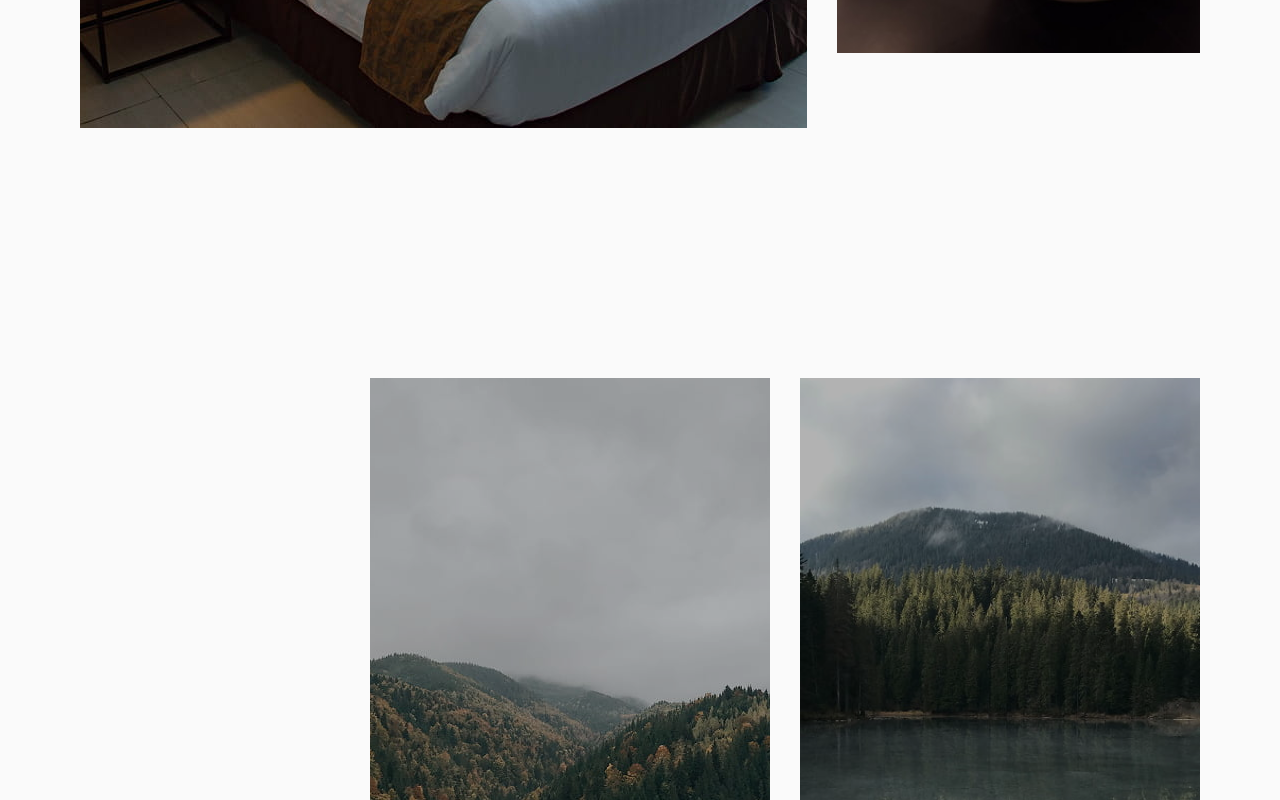
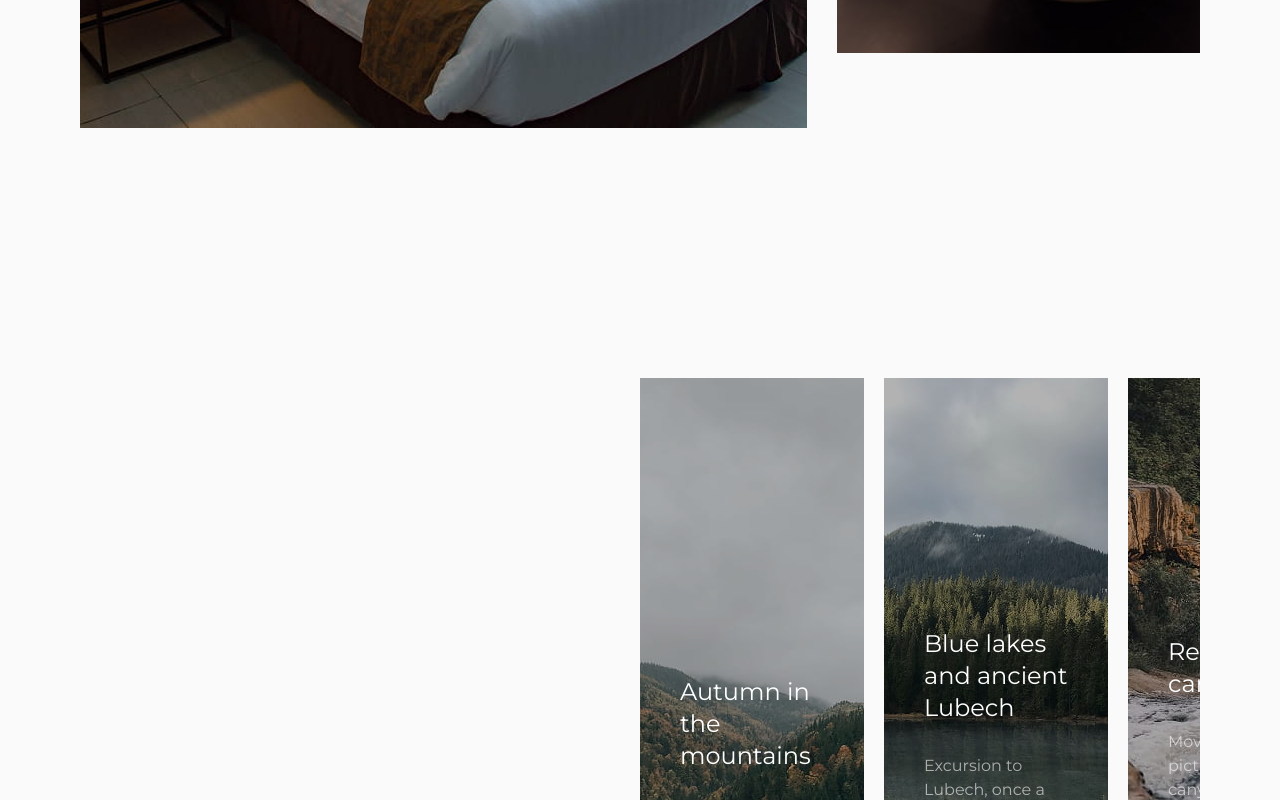
Before and after one commit to summermoved0n/project-Blackroad-Frontend, a Next.js app in the folder my-app/: page / in a window 1280 px wide. Shown: the part 4102-4902 px from the top of the page. Built offline with nearby package versions, Linux system fonts and the light colour scheme; a web font is replaced by a local one.

Commit message:
carousel component

```diff
--- a/my-app/package.json
+++ b/my-app/package.json
@@ -13,6 +13,7 @@
     "axios": "^1.14.0",
     "class-variance-authority": "^0.7.1",
     "clsx": "^2.1.1",
+    "embla-carousel-react": "^8.6.0",
     "next": "16.2.2",
     "react": "19.2.4",
     "react-day-picker": "^9.14.0",
--- /dev/null
+++ b/my-app/src/app/components/Carousel.tsx
@@ -0,0 +1,28 @@
+import React from "react";
+import useEmblaCarousel from "embla-carousel-react";
+
+export default function EmblaCarousel({
+  children,
+}: {
+  children: React.ReactNode;
+}) {
+  const [emblaRef, emblaApi] = useEmblaCarousel();
+
+  const goToPrev = () => emblaApi?.scrollPrev();
+  const goToNext = () => emblaApi?.scrollNext();
+
+  return (
+    <div className="embla">
+      <div className="overflow-hidden" ref={emblaRef}>
+        <div className="flex md:gap-5 touch-pan-y touch-pinch-zoom">
+          {children}{" "}
+        </div>
+      </div>
+
+      <div>
+        <button onClick={goToPrev}>Prev</button>
+        <button onClick={goToNext}>Next</button>
+      </div>
+    </div>
+  );
+}
--- a/my-app/src/app/components/PopularTours.tsx
+++ b/my-app/src/app/components/PopularTours.tsx
@@ -1,12 +1,13 @@
 "use client";
 
+import useEmblaCarousel from "embla-carousel-react";
 import { ArrowLeftIcon } from "@/lib/icons/ArrowLeftIcon";
 import { Button } from "./Button";
 import { Text } from "./Text";
 import { ArrowRightIcon } from "@/lib/icons/ArrowRightIcon";
 import TourCard from "./TourCard";
 import { useState } from "react";
-import { useToursPerPage } from "@/lib/hooks/useToursPerPage";
+import EmblaCarousel from "./Carousel";
 
 const tours = [
   {
@@ -43,39 +44,14 @@ const tours = [
   },
 ];
 
-const toursPerPage = 2;
+export default function PopularTours() {
+  const [emblaRef, emblaApi] = useEmblaCarousel();
 
-export default function PopularTours() {
-  const [page, setPage] = useState(1);
-  const [toursToShow, setToursToShow] = useState(tours.slice(0, toursPerPage));
-
-  const onClickPrevPage = () => {
-    if (page !== 1) {
-      setPage((prev) => prev - 1);
-      setToursToShow(
-        tours.slice(
-          (page - 2) * toursPerPage,
-          (page - 2) * toursPerPage + toursPerPage,
-        ),
-      );
-    }
-
-    return;
-  };
-
-  const onClickNextPage = () => {
-    if (page < Math.ceil(tours.length / toursPerPage)) {
-      setPage((prev) => prev + 1);
-      setToursToShow(
-        tours.slice(page * toursPerPage, page * toursPerPage + toursPerPage),
-      );
-    }
-
-    return;
-  };
+  const goToPrev = () => emblaApi?.scrollPrev();
+  const goToNext = () => emblaApi?.scrollNext();
 
   return (
-    <section className="relative mx-4 pt-12.5 pb-30 md:mx-20 md:pt-25  md:pt-0 md:pb-0 md:pb-37.5 md:flex md:justify-between">
+    <section className="relative mx-4 pt-12.5 pb-30 md:mx-20 md:pt-25  md:pt-0 md:pb-0 md:pb-37.5 grid grid-cols-1 md:grid-cols-2">
       <div className="flex flex-col justify-end gap-15">
         <Text
           as="h2"
@@ -91,7 +67,7 @@ export default function PopularTours() {
           <Button
             variant="tertiary"
             className="flex items-center justify-center"
-            onClick={onClickPrevPage}
+            onClick={goToPrev}
           >
             <ArrowLeftIcon />
           </Button>
@@ -99,25 +75,26 @@ export default function PopularTours() {
           <Button
             variant="tertiary"
             className="flex items-center justify-center"
-            onClick={onClickNextPage}
+            onClick={goToNext}
           >
             <ArrowRightIcon />
           </Button>
         </div>
       </div>
 
-      <div className="flex justify-center md:gap-7.5">
-        {toursToShow.map(({ id, title, description, image, price }) => (
+      <EmblaCarousel>
+        {tours.map(({ id, title, description, image, price }) => (
           <TourCard
             key={id}
             id={id}
+            carouselClassName="flex-[0_0_100%] lg:flex-[0_0_50%] xl:md:flex-[0_0_40%] min-w-0"
             title={title}
             description={description}
             image={image}
             price={price}
           />
         ))}
-      </div>
+      </EmblaCarousel>
     </section>
   );
 }
--- a/my-app/src/app/components/TourCard.tsx
+++ b/my-app/src/app/components/TourCard.tsx
@@ -1,6 +1,7 @@
 import Image from "next/image";
 import { Text } from "./Text";
 import ButtonWithArrow from "./ButtonWithArrow";
+import clsx from "clsx";
 
 type TourCardProps = {
   id: number;
@@ -8,6 +9,7 @@ type TourCardProps = {
   description: string;
   image: string;
   price: number;
+  carouselClassName: string;
 };
 
 export default function TourCard({
@@ -16,21 +18,25 @@ export default function TourCard({
   description,
   image,
   price,
+  carouselClassName,
 }: TourCardProps) {
   return (
     <div
       id={id.toString()}
-      className="relative bg-black/30 h-187.5 w-100 p-10 flex items-end"
+      className={clsx(
+        carouselClassName,
+        "relative bg-black/30 h-187.5 p-10 flex items-end w-full",
+      )}
     >
       <Image
         className="object-cover -z-10 shadow-black/60"
         src={image}
         alt={title}
         fill
-        sizes="25vw"
+        sizes="(max-width: 640px) 100vw, (max-width: 1024px) 50vw, 33vw"
         loading="eager"
       />
-      <div className="flex flex-col gap-[30px]">
+      <div className="flex flex-col gap-7.5">
         <Text as="h3" color="white" size="md">
           {title}
         </Text>
--- a/my-app/src/app/components/TravelWithUs.tsx
+++ b/my-app/src/app/components/TravelWithUs.tsx
@@ -46,32 +46,14 @@ const toursPerPage = 2;
 
 export default function TravelWithUs() {
   const [page, setPage] = useState(1);
+  const maxPage = Math.ceil(tours.length / toursPerPage) - 1;
 
-  const [toursToShow, setToursToShow] = useState(tours.slice(0, toursPerPage));
-
-  const onClickPrevPage = () => {
-    if (page !== 1) {
-      setPage((prev) => prev - 1);
-      setToursToShow(
-        tours.slice(
-          (page - 2) * toursPerPage,
-          (page - 2) * toursPerPage + toursPerPage,
-        ),
-      );
-    }
-
-    return;
+  const onNext = () => {
+    if (page < maxPage) setPage((prev) => prev + 1);
   };
 
-  const onClickNextPage = () => {
-    if (page < Math.ceil(tours.length / toursPerPage)) {
-      setPage((prev) => prev + 1);
-      setToursToShow(
-        tours.slice(page * toursPerPage, page * toursPerPage + toursPerPage),
-      );
-    }
-
-    return;
+  const onPrev = () => {
+    if (page > 0) setPage((prev) => prev - 1);
   };
 
   return (
@@ -91,7 +73,7 @@ export default function TravelWithUs() {
           <Button
             variant="tertiary"
             className="flex items-center justify-center"
-            onClick={onClickPrevPage}
+            onClick={onPrev}
           >
             <ArrowLeftIcon />
           </Button>
@@ -99,15 +81,21 @@ export default function TravelWithUs() {
           <Button
             variant="tertiary"
             className="flex items-center justify-center"
-            onClick={onClickNextPage}
+            onClick={onNext}
           >
             <ArrowRightIcon />
           </Button>
         </div>
       </div>
 
-      <div className="flex justify-center md:gap-7.5">
-        {toursToShow.map(({ id, title, description, image, price }) => (
+      <div className="overflow-hidden">
+        <div
+          className="flex gap-5 transition-transform duration-500 ease-out"
+          style={{
+            transform: `translateX(-${page * 100}%)`,
+          }}
+        >
+          {tours.map(({ id, title, description, image, price }) => (
             <TourCard
               key={id}
               id={id}
@@ -118,6 +106,7 @@ export default function TravelWithUs() {
             />
           ))}
         </div>
+      </div>
     </section>
   );
 }
```
Also changed, not shown: 1 other file (tests, documents, lock files or other folders). Lines whose indentation alone changed are shown as unchanged.
